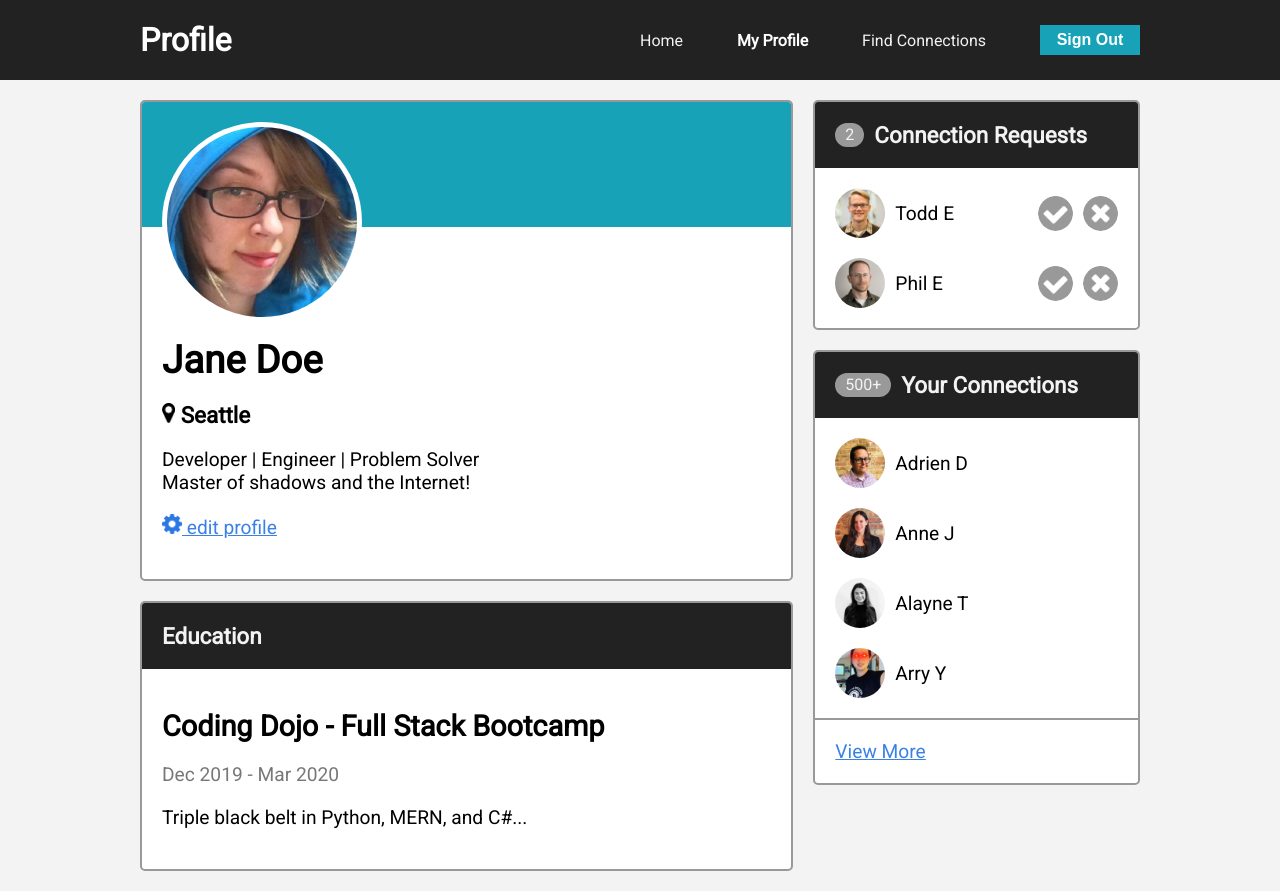
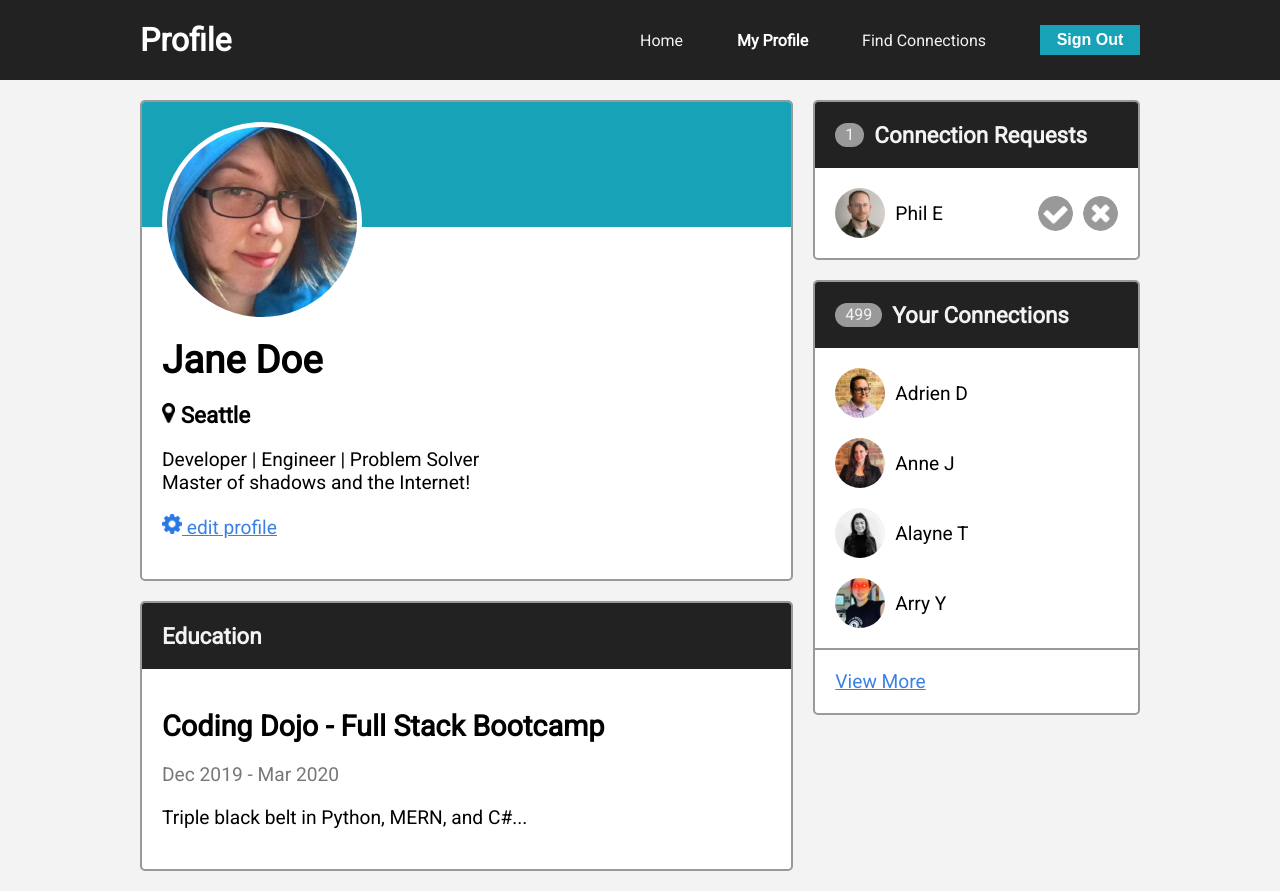
Before and after one commit to ryanjnam99/profile-page, a plain HTML site: page index.html in a window 1280 px wide. Both pictures are taken after a click on the picture 1055 px from the left and 213 px from the top of the page. Drawn offline with Linux system fonts and the light colour scheme.

Commit message:
finished

```diff
--- a/index.html
+++ b/index.html
@@ -35,11 +35,11 @@
                     <img src="images/jane-m.jpg" alt="jane" class="avatar-m">
                 </div>
                 <div class="card-body">
-                    <h1>Jane Doe</h1>
+                    <h1 id="username">Jane Doe</h1>
                     <h3><img src="icons/map-marker.png" alt="pin" class="icon-s"> Seattle</h3>
                     <p>Developer | Engineer | Problem Solver<br>
                     Master of shadows and the Internet!</p>
-                    <p><a href="#"><img src="icons/gear.png" alt="gear" class="icon-s"> edit profile</a></p>
+                    <p onclick="edit()"><a href="#"><img src="icons/gear.png" alt="gear" class="icon-s"> edit profile</a></p>
                 </div>
             </div>
 
@@ -63,28 +63,28 @@
             <!-- connection requests card -->
             <div class="card">
                 <div class="card-header">
-                    <span class="badge">2</span>
+                    <span class="badge" id="requests">2</span>
                     <h3>Connection Requests</h3>
                 </div>
                 <ul class="card-list">
-                    <li class="card-list-item">
+                    <li class="card-list-item" id="Ryan">
                         <span>
                             <img src="images/todd-s.jpg" alt="todd" class="avatar-s">
                             Todd E
                         </span>
                         <span>
-                            <img src="icons/accept-circle.png" alt="accept" class="icon">
-                            <img src="icons/close-circle.png" alt="close" class="icon">
+                            <img src="icons/accept-circle.png" alt="accept" class="icon" onclick='accept("#Ryan")'>
+                            <img src="icons/close-circle.png" alt="close" class="icon" onclick='ignore("#Ryan")'>
                         </span>
                     </li>
-                    <li class="card-list-item">
+                    <li class="card-list-item" id="Ryan">
                         <span>
                             <img src="images/phil-s.jpg" alt="phil" class="avatar-s">
                             Phil E
                         </span>
                         <span>
-                            <img src="icons/accept-circle.png" alt="accept" class="icon">
-                            <img src="icons/close-circle.png" alt="close" class="icon">
+                            <img src="icons/accept-circle.png" alt="accept" class="icon" onclick='accept("#Ryan")'>
+                            <img src="icons/close-circle.png" alt="close" class="icon" onclick='ignore("#Ryan")'>
                         </span>
                     </li>
                 </ul>
@@ -93,7 +93,7 @@
             <!-- your connections card -->
             <div class="card">
                 <div class="card-header">
-                    <span class="badge">500+</span>
+                    <span class="badge" id="connections">498</span>
                     <h3>Your Connections</h3>
                 </div>
                 <ul class="card-list">
--- a/script.js
+++ b/script.js
@@ -1 +1,22 @@
 console.log("page loaded...");
+
+var requestSpan = document.querySelector("#requests");
+var connectionSpan = document.querySelector("#connections");
+var username = document.querySelector("#username");
+
+function accept(id) {
+    var element = document.querySelector(id);
+    element.remove();
+    requestSpan.innerText--;
+    connectionSpan.innerText++;
+}
+
+function ignore(id) {
+    var element = document.querySelector(id);
+    element.remove();
+    requestSpan.innerText--;
+}
+
+function edit() {
+    username.innerText = "Marisa G";
+}
```
